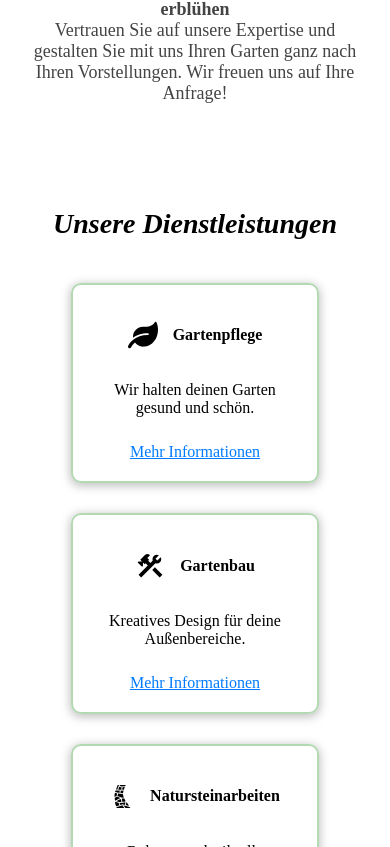
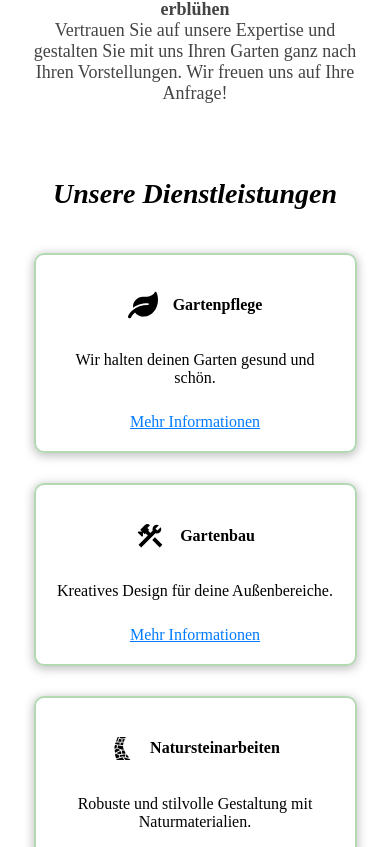
Before and after one commit to diego-monfort-landolt/gartenbau, a React (Vite) app: page / in a window 390 px wide. Shown: the part 2357-3204 px from the top of the page. Built offline with nearby package versions, Linux system fonts and the light colour scheme.

Commit message:
anpassen style

```diff
--- a/src/styles/Services.css
+++ b/src/styles/Services.css
@@ -140,7 +140,7 @@ h4 {
   }
 
   .service {
-    width: 30%;
+    width: 90%;
     margin-bottom: 40px; /* Fügt extra Abstand unter jedem Service hinzu */
   }
    .modal-overlay {
@@ -151,3 +151,12 @@ h4 {
     padding: 20px;
   }
 }
+@media (max-width: 480px) {
+  .services {
+    padding: 20px 5px; /* Noch kompakter für sehr kleine Displays */
+  }
+
+  .service {
+    width: 95%; /* Nutzt fast die gesamte Bildschirmbreite */
+  }
+}
```
